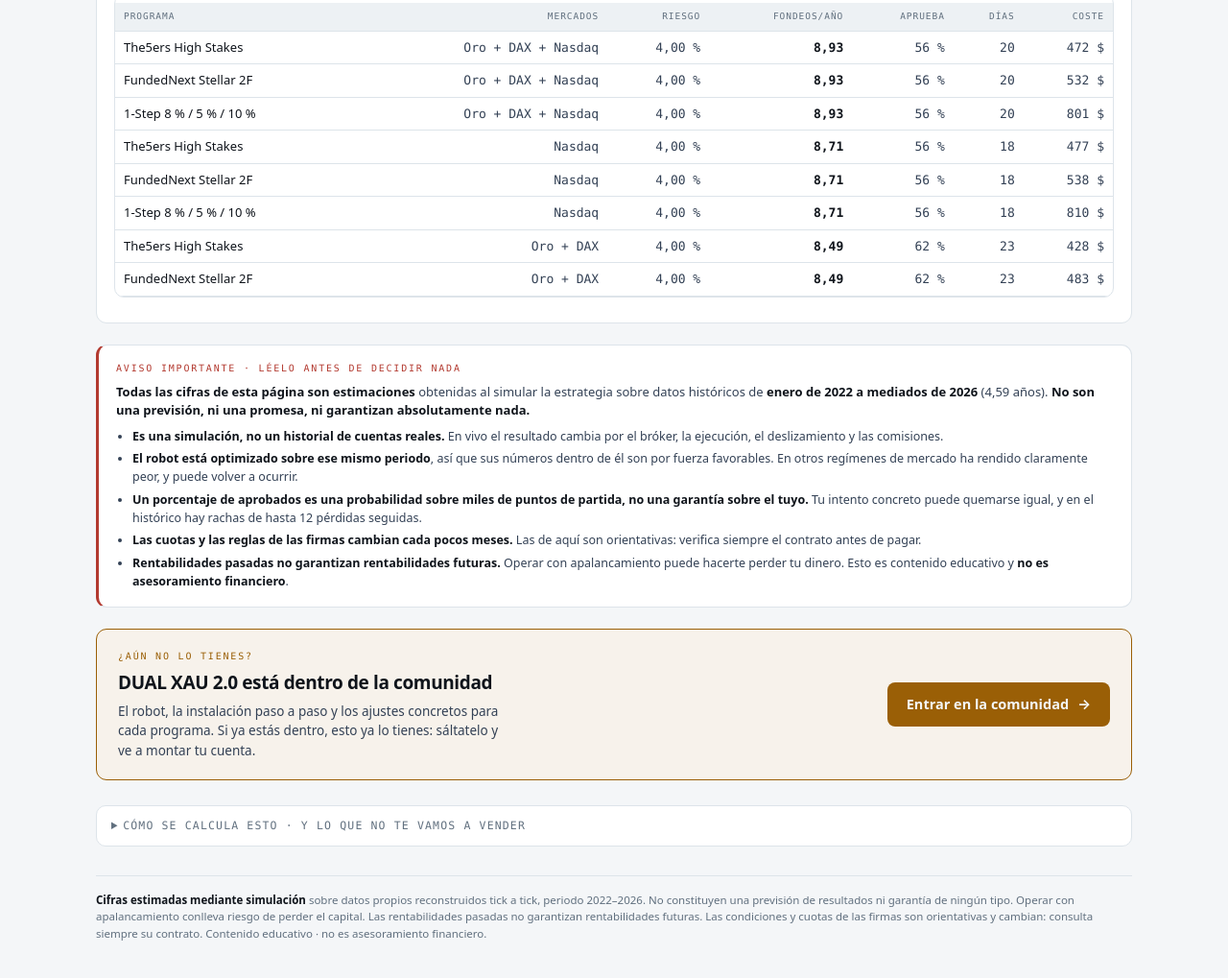
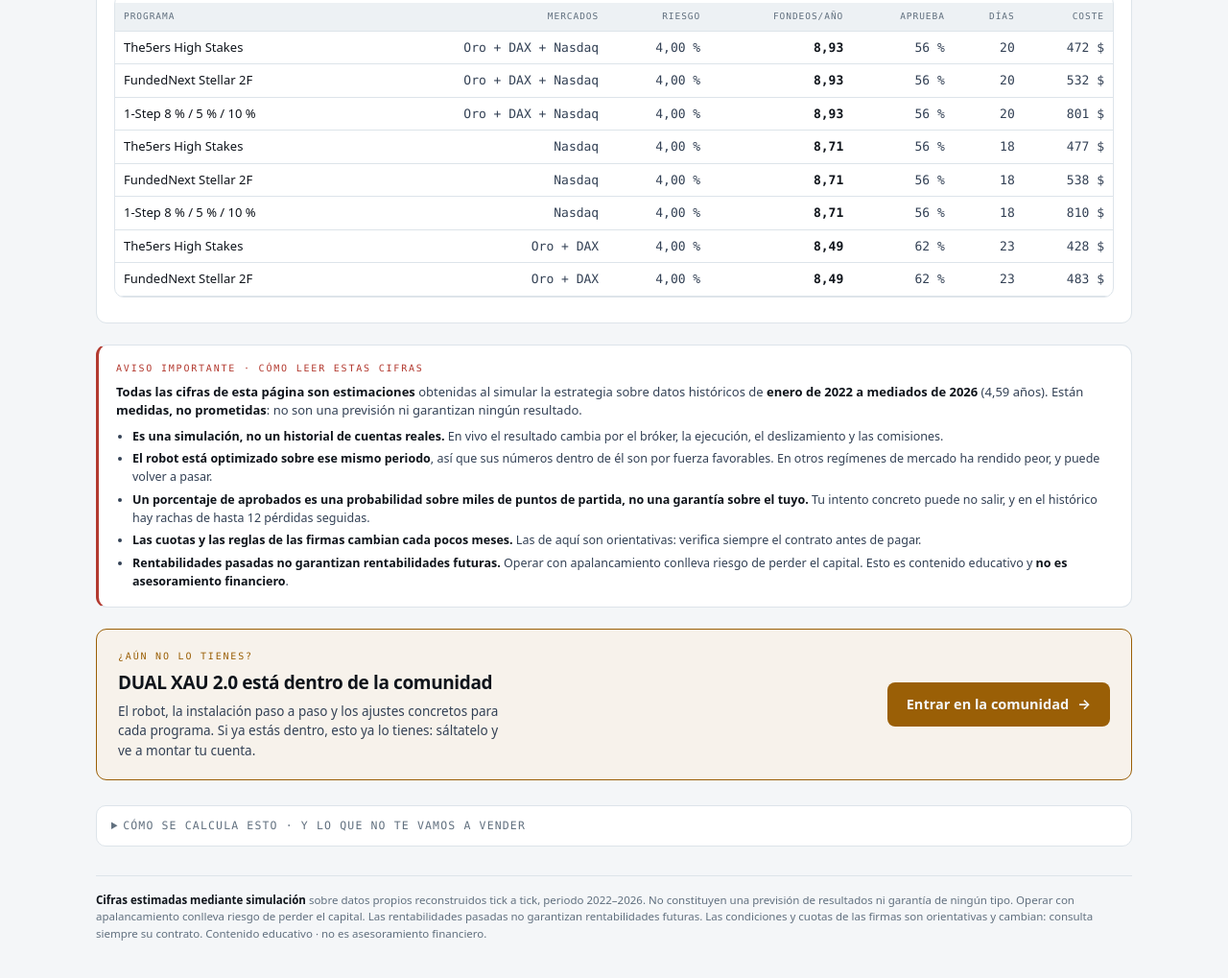
Before and after one commit to nico66fx/nico66fx.github.io, a website: page fondeo/index.html in a window 1280 px wide. Shown: the part 2039-3058 px from the top of the page at 96% size. Drawn offline with Linux system fonts and the light colour scheme.

Commit message:
Suavizar el tono del aviso legal sin quitar ninguna advertencia

```diff
--- a/fondeo/index.html
+++ b/fondeo/index.html
@@ -320,27 +320,26 @@
 </div>
 
 <div class="aviso">
-  <div class="k">Aviso importante · léelo antes de decidir nada</div>
+  <div class="k">Aviso importante · cómo leer estas cifras</div>
   <p><b>Todas las cifras de esta página son estimaciones</b> obtenidas al simular
   la estrategia sobre datos históricos de <b>enero de 2022 a mediados de 2026</b>
-  (<span id="anosAviso"></span> años). <b>No son una previsión, ni una promesa, ni
-  garantizan absolutamente nada.</b></p>
+  (<span id="anosAviso"></span> años). Están <b>medidas, no prometidas</b>: no son
+  una previsión ni garantizan ningún resultado.</p>
   <ul>
     <li><b>Es una simulación, no un historial de cuentas reales.</b> En vivo el
       resultado cambia por el bróker, la ejecución, el deslizamiento y las
       comisiones.</li>
     <li><b>El robot está optimizado sobre ese mismo periodo</b>, así que sus
       números dentro de él son por fuerza favorables. En otros regímenes de
-      mercado ha rendido claramente peor, y puede volver a ocurrir.</li>
+      mercado ha rendido peor, y puede volver a pasar.</li>
     <li><b>Un porcentaje de aprobados es una probabilidad sobre miles de puntos
       de partida, no una garantía sobre el tuyo.</b> Tu intento concreto puede
-      quemarse igual, y en el histórico hay rachas de hasta 12 pérdidas
-      seguidas.</li>
+      no salir, y en el histórico hay rachas de hasta 12 pérdidas seguidas.</li>
     <li><b>Las cuotas y las reglas de las firmas cambian cada pocos meses.</b>
       Las de aquí son orientativas: verifica siempre el contrato antes de
       pagar.</li>
     <li><b>Rentabilidades pasadas no garantizan rentabilidades futuras.</b>
-      Operar con apalancamiento puede hacerte perder tu dinero. Esto es
+      Operar con apalancamiento conlleva riesgo de perder el capital. Esto es
       contenido educativo y <b>no es asesoramiento financiero</b>.</li>
   </ul>
 </div>
```
